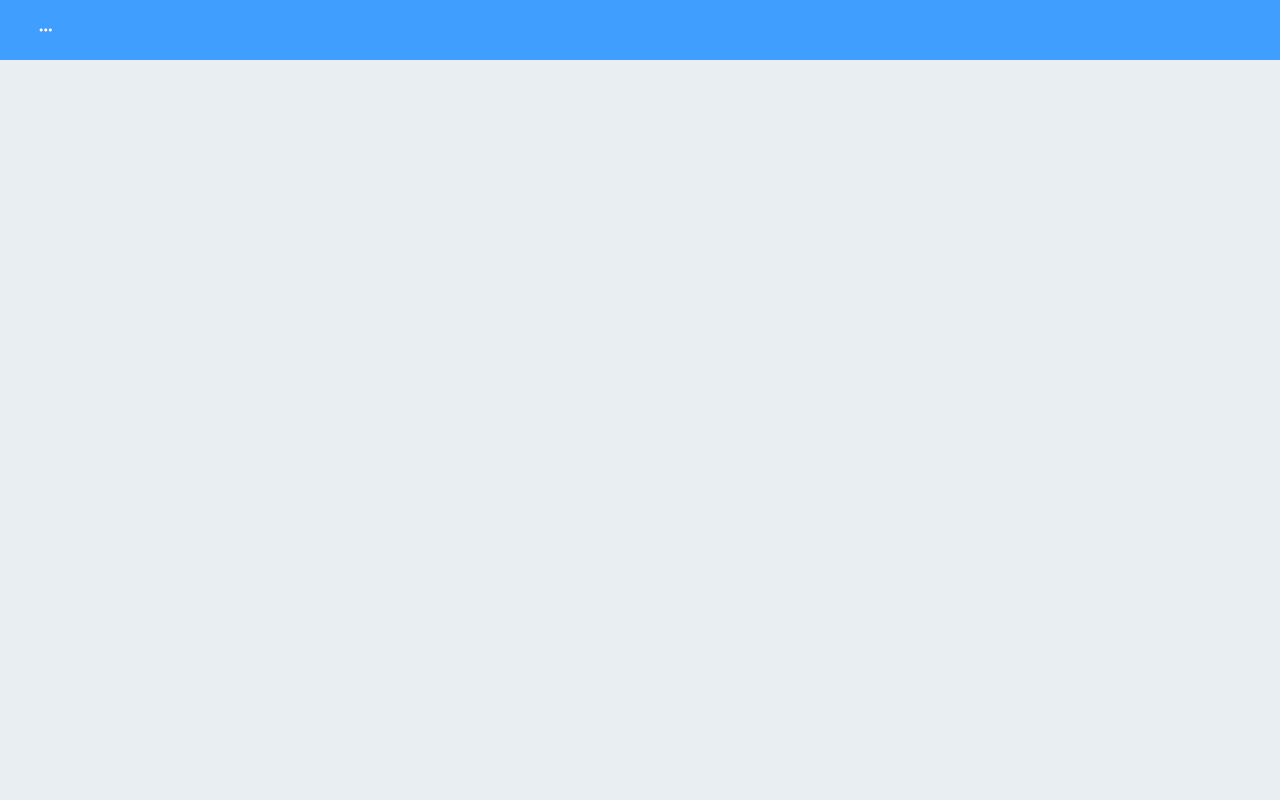
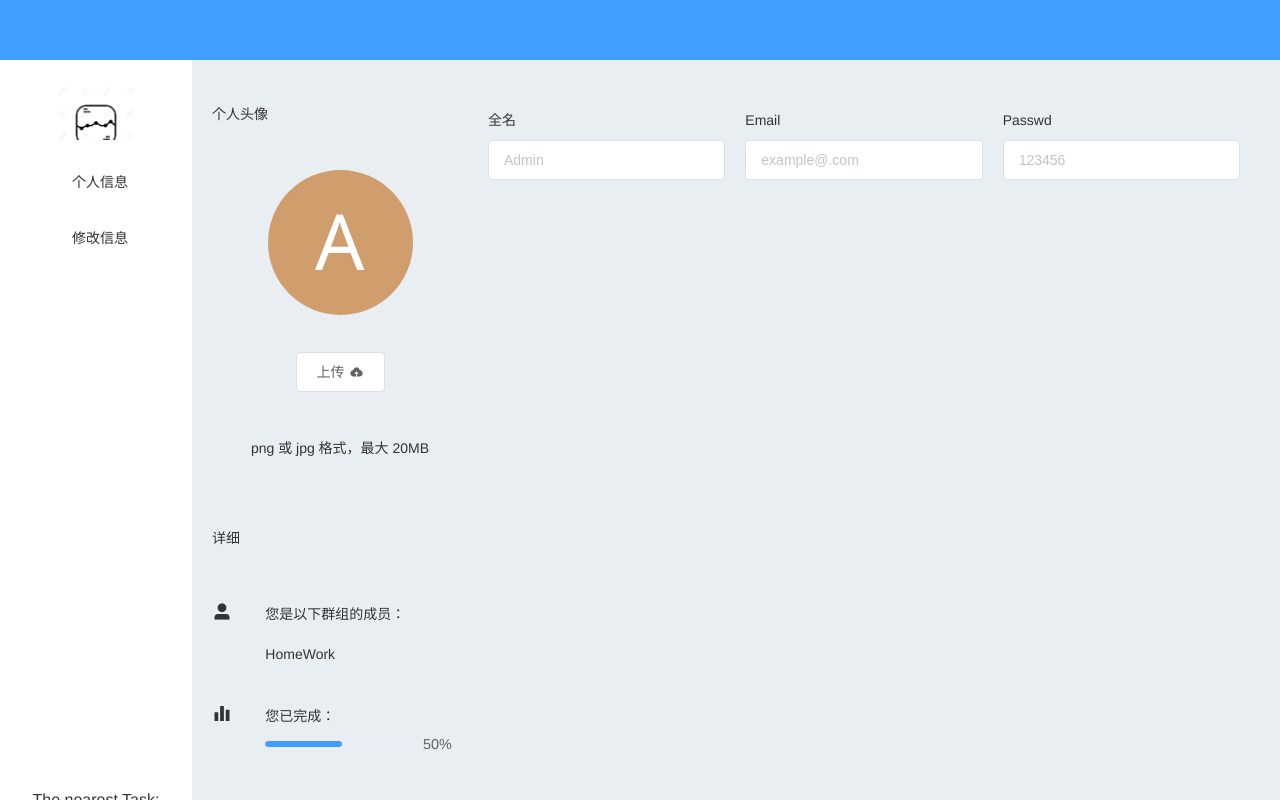
Before and after one commit to xbdeng/taskManager, a Vue app in the folder client/: page /profile/1/Info in a window 1280 px wide. Built offline with nearby package versions, Linux system fonts and the light colour scheme.

Commit message:
Add some new thing

```diff
--- a/client/src/components/profileContainer.vue
+++ b/client/src/components/profileContainer.vue
@@ -4,65 +4,30 @@
       <el-header>
         <el-row>
           <el-col :span="1">
-            <el-button type="primary" @click="drawer = true" icon="el-icon-more" circle>
-            </el-button>
+<!--            <el-button type="primary" @click="drawer = true" icon="el-icon-more" circle>-->
+<!--            </el-button>-->
           </el-col>
         </el-row>
       </el-header>
       <el-container>
-        <el-drawer
-            title="侧边栏"
-            :modal-append-to-body=false
-            :direction="direction"
-            :visible.sync="drawer"
-            :with-header="false"
-            :size="size">
-<!--          logo 20vh-->
+<!--        <el-drawer-->
+<!--            title="侧边栏"-->
+<!--            :modal-append-to-body=false-->
+<!--            :direction="direction"-->
+<!--            :visible.sync="drawer"-->
+<!--            :with-header="false"-->
+<!--            :size="size">-->
           <el-aside width="15vw">
             <div class="up-icon">
               <img src="../assets/task-icon.jpg" class="up-icon">
             </div>
             <div class="aside-page">
-              <!--          <el-radio-group v-model="isCollapse" style="margin-bottom: 20px;">-->
-              <!--            <el-radio-button :label="false">展开</el-radio-button>-->
-              <!--            <el-radio-button :label="true">收起</el-radio-button>-->
-              <!--          </el-radio-group>-->
               <el-menu :default-active="$route.path" class="el-menu-vertical-demo" @open="handleOpen" @close="handleClose"
                        :collapse="isCollapse" @select="handleSelect">
-<!--                <el-submenu index="1">-->
-<!--                  <template slot="title">-->
-<!--                    <i class="el-icon-location"></i>-->
-<!--                    <span slot="title">-->
-<!--&lt;!&ndash;                      <router-link to="/profile/Info">导航一</router-link>&ndash;&gt;-->
-<!--&lt;!&ndash;                      ？？？&ndash;&gt;-->
-<!--                      导航一-->
-<!--                    </span>-->
-<!--                  </template>-->
                   <el-menu-item-group>
-<!--                    <span slot="title">分组一</span>-->
-                    <el-menu-item index="/profile/Info">个人信息</el-menu-item>
-                    <el-menu-item index="/profile/ChangePasswd">修改信息</el-menu-item>
+                    <el-menu-item index="/profile/admin/Info">个人信息</el-menu-item>
+                    <el-menu-item index="/profile/admin/ChangePasswd">修改信息</el-menu-item>
                   </el-menu-item-group>
-<!--                  <el-menu-item-group title="分组2">-->
-<!--                    <el-menu-item index="1-3">选项3</el-menu-item>-->
-<!--                  </el-menu-item-group>-->
-<!--                  <el-submenu index="1-4">-->
-<!--                    <span slot="title">选项4</span>-->
-<!--                    <el-menu-item index="1-4-1">选项1</el-menu-item>-->
-<!--                  </el-submenu>-->
-<!--                </el-submenu>-->
-<!--                <el-menu-item index="2">-->
-<!--                  <i class="el-icon-menu"></i>-->
-<!--                  <span slot="title">导航二</span>-->
-<!--                </el-menu-item>-->
-<!--                <el-menu-item index="3" disabled>-->
-<!--                  <i class="el-icon-document"></i>-->
-<!--                  <span slot="title">导航三</span>-->
-<!--                </el-menu-item>-->
-<!--                <el-menu-item index="4">-->
-<!--                  <i class="el-icon-setting"></i>-->
-<!--                  <span slot="title">导航四</span>-->
-<!--                </el-menu-item>-->
               </el-menu>
             </div>
             <div class="aside-down">
@@ -70,7 +35,7 @@
               HomeWork
             </div>
           </el-aside>
-        </el-drawer>
+<!--        </el-drawer>-->
         <el-container>
           <el-main>
             <div class="main-page">
@@ -104,10 +69,10 @@ export default {
       console.log(key, keyPath);
     },
     handleSelect(key, keyPath){
-        if("/profile/Info" === key && this.$route.path !== '/profile/Info'){
-          this.$router.push('/profile/Info');
-        }else if("/profile/ChangePasswd" === key && this.$route.path !== '/profile/ChangePasswd'){
-          this.$router.push('/profile/ChangePasswd');
+        if("/profile/admin/Info" === key && this.$route.path !== '/profile/admin/Info'){
+          this.$router.push('/profile/admin/Info');
+        }else if("/profile/admin/ChangePasswd" === key && this.$route.path !== '/profile/admin/ChangePasswd'){
+          this.$router.push('/profile/admin/ChangePasswd');
         }
     }
   }
--- a/client/src/components/profileInfo.vue
+++ b/client/src/components/profileInfo.vue
@@ -1,5 +1,96 @@
 <template>
+  <div>
+    <el-container>
+      <el-aside width="20vw">
+        <div>
+          <el-form ref="form">
+            <el-form-item>
+              <p class="text_font text_left">个人头像</p>
+            </el-form-item>
 
+            <el-form-item>
+              <div class="avatardiv">
+                <img src="../assets/Test.png" alt="" class="up-icon">
+              </div>
+            </el-form-item>
+
+            <el-form-item>
+              <el-button>上传<i class="el-icon-upload el-icon--right"></i></el-button>
+            </el-form-item>
+
+            <el-form-item>
+              <p class="text_font">png 或 jpg 格式，最大 20MB</p>
+            </el-form-item>
+
+          </el-form>
+
+          <el-form ref="form">
+            <el-form-item>
+              <p class="text_font text_left">详细</p>
+            </el-form-item>
+
+            <el-form-item class="text_left">
+              <el-row align="middle">
+                <el-col :span="5" class="text-left">
+                  <i class="el-icon-user-solid icon_size_center"></i>
+                </el-col>
+                <el-col :span="19" class="text-left">
+                  <span>您是以下群组的成员：</span>
+                  <br>
+                  <span>HomeWork</span>
+                </el-col>
+              </el-row>
+            </el-form-item>
+
+            <el-form-item class="text_left">
+              <el-row align="middle">
+                <el-col :span="5" class="text-left">
+                  <i class="el-icon-s-data icon_size_center"></i>
+                </el-col>
+                <el-col :span="19" class="text-left">
+                  <span>您已完成：</span>
+                  <br>
+                  <el-progress :percentage="50"></el-progress>
+                </el-col>
+              </el-row>
+            </el-form-item>
+          </el-form>
+        </div>
+      </el-aside>
+      <el-main>
+        <el-form ref="form">
+          <el-form-item class="text_left" >
+            <el-row :gutter="20">
+              <el-col :span="8">
+                <div>
+                  全名
+                  <br>
+                  <el-input placeholder="Admin"></el-input>
+                </div>
+              </el-col>
+
+              <el-col :span="8">
+                <div>
+                  Email
+                  <br>
+                  <el-input placeholder="example@.com"></el-input>
+                </div>
+              </el-col>
+
+              <el-col :span="8">
+                <div>
+                  Passwd
+                  <br>
+                  <el-input placeholder="123456"></el-input>
+                </div>
+              </el-col>
+
+            </el-row>
+          </el-form-item>
+        </el-form>
+      </el-main>
+    </el-container>
+  </div>
 </template>
 
 <script>
@@ -10,4 +101,70 @@ export default {
 
 <style scoped>
 
+.avatardiv {
+  border-radius: 50%;
+  flex-shrink: 0;
+  margin: auto;
+  max-width: 20vw;
+  max-height: 20vh;
+}
+
+.avatardiv > img {
+  max-height: 20vh;
+  max-width: 20vw;
+  border-radius: 50%;
+  flex-shrink: 0;
+}
+
+.displayavatar {
+  max-width: 20vw;
+}
+
+.up-icon {
+  max-width: 20vw;
+  object-fit: contain;
+}
+
+.aside-div {
+  max-height: 20vh;
+  /*background-color: #00cfc8;*/
+}
+
+em {
+  font-size: 5px;
+  font-style: normal;
+  color: #627597;
+}
+
+.line_height_300 {
+  line-height: 300%;
+}
+
+.text_left {
+  text-align: left;
+  vertical-align: top;
+}
+
+.text_font {
+  font-family: "Helvetica Neue", Helvetica, "PingFang SC", "Hiragino Sans GB", "Microsoft YaHei", "微软雅黑", Arial, sans-serif;
+}
+
+.print {
+  background-color: #627597;
+}
+
+.text-center {
+  align-items: center;
+}
+
+.icon_size_center {
+  font-size: 20px;
+  margin-bottom: 15px;
+}
+
+.board_Orange {
+  border-radius: 30px;
+  /*border-color: #c2a811;*/
+  border: 5px solid #c2a811;
+}
 </style>
```
Also changed, not shown: client/src/assets/Admin.png (added), client/src/assets/Test.png (added), client/src/router/index.js (line endings or trailing spaces).
